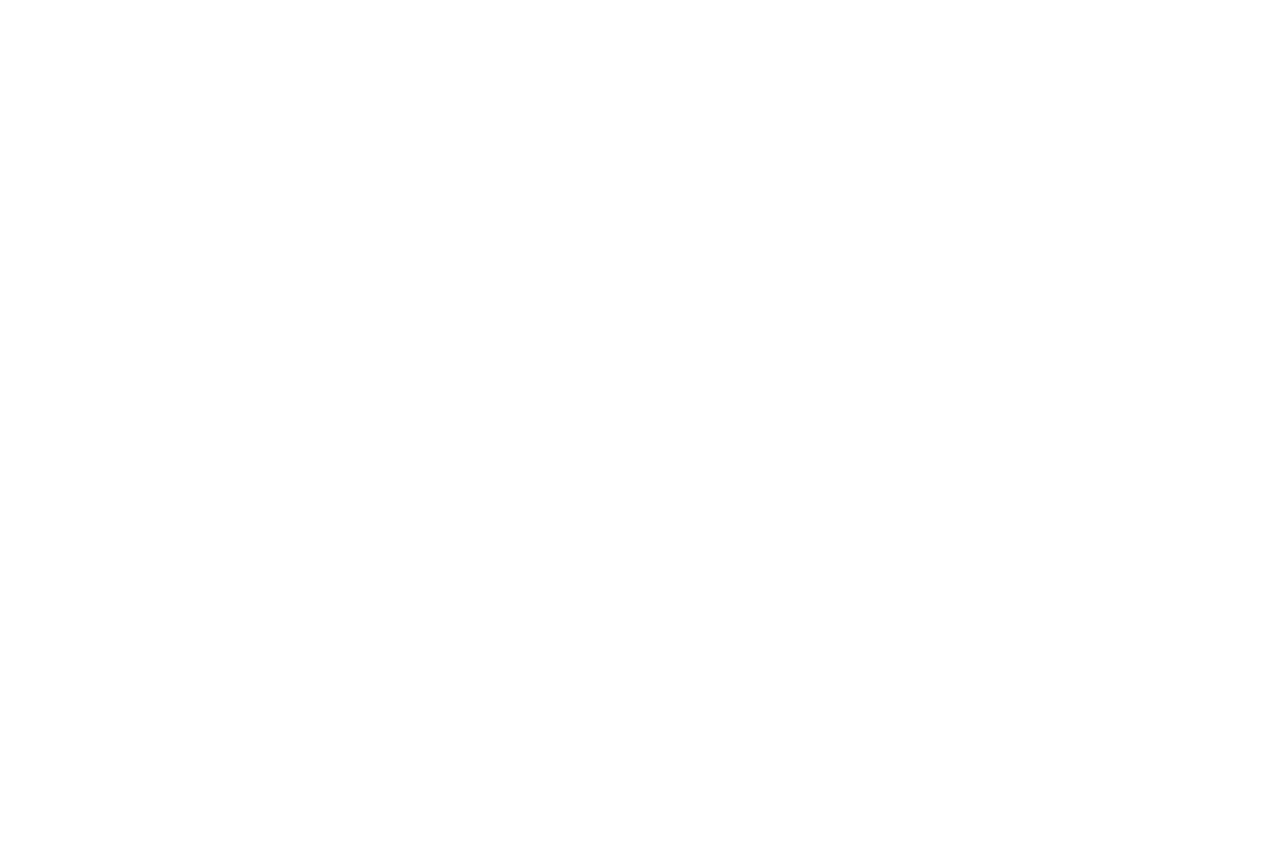
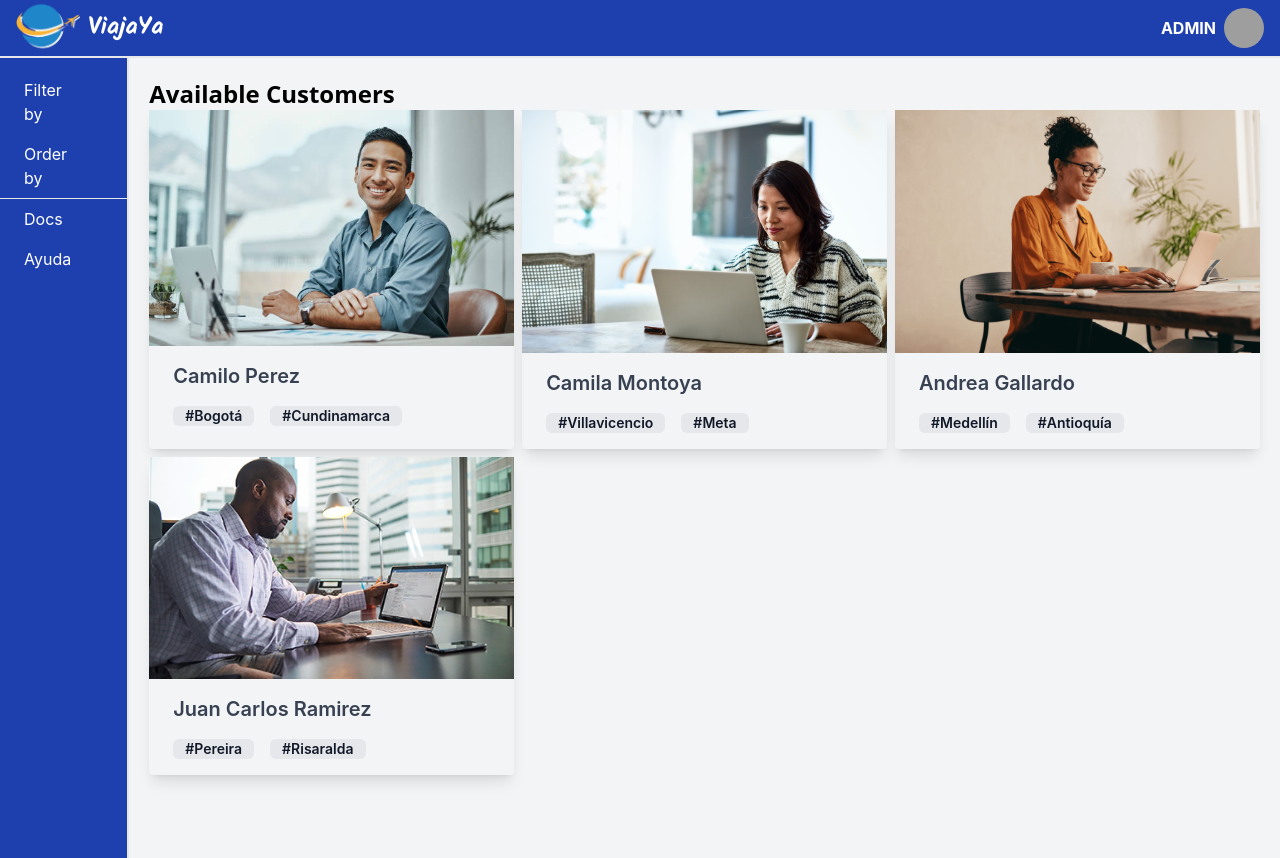
Before and after one commit to coscristian/Agencia-de-Viajes, a React (Create React App) app: page /customers in a window 1280 px wide. Before the commit this address had no page. Before the commit the page ends 800 px from the top, so only its background shows below. Built offline with nearby package versions, Linux system fonts and the light colour scheme; grey boxes are pictures that could not be loaded.

Commit message:
Customers page added

```diff
--- a/src/App.jsx
+++ b/src/App.jsx
@@ -6,6 +6,7 @@
 import Hoteles from 'pages/hoteles';
 import Admins from 'pages/admins';
 import Sellers from 'pages/sellers';
+import Customers from 'pages/customers';
 import {
   BrowserRouter as Router,
   Route,
@@ -24,6 +25,7 @@
                 <Route path="/hoteles" element={<Hoteles />}/>
                 <Route path="/admins" element={<Admins />}/>
                 <Route path="/sellers" element={<Sellers />}/>
+                <Route path="/customers" element={<Customers />}/>
             </Route>
 
             <Route path="/admin_sucursal" element={<SucursalAdmin />}/>
--- /dev/null
+++ b/src/pages/customers.jsx
@@ -0,0 +1,29 @@
+import React from 'react';
+import admin1 from 'media/admin1.png';
+import admin2 from 'media/admin2.jpg';
+import admin3 from 'media/admin3.jpeg';
+import admin4 from 'media/admin4.jpg';
+import SucursalCard from 'components/SucursalCard';
+import Sidebar from 'components/Sidebar';
+
+const Customers = () => {
+  return (
+    <div className='flex flex-row bg-gray-100'>
+        <Sidebar>
+            <li className='py-2 pl-6 pr-14 hover:bg-blue-900 rounded-3xl'>Filter by</li>
+            <li className='py-2 pl-6 pr-14 hover:bg-blue-900 rounded-3xl'>Order by</li>
+        </Sidebar>
+        <div className="flex flex-col mx-5 my-5 w-full">
+            <h2 className="text-2xl font-sans font-bold">Available Customers</h2>
+            <div className="grid grid-cols-3 gap-2">
+                <SucursalCard titulo="Camilo Perez" img={admin4} etiqueta1="Bogotá" etiqueta2="Cundinamarca"/>
+                <SucursalCard titulo="Camila Montoya" img={admin3} etiqueta1="Villavicencio" etiqueta2="Meta"/>
+                <SucursalCard titulo="Andrea Gallardo" img={admin1} etiqueta1="Medellín" etiqueta2="Antioquía"/>
+                <SucursalCard titulo="Juan Carlos Ramirez" img={admin2} etiqueta1="Pereira" etiqueta2="Risaralda"/>
+            </div>
+        </div>
+    </div>
+  );
+}
+
+export default Customers;
--- a/src/pages/index.jsx
+++ b/src/pages/index.jsx
@@ -19,7 +19,9 @@
                         <Link to="/sellers">
                             <li className='py-2 pl-6 pr-14 hover:bg-blue-900 rounded-3xl'>Vendedores</li>
                         </Link>
-                        <li className='py-2 pl-6 pr-14 hover:bg-blue-900 rounded-3xl'>Clientes</li>
+                        <Link to="/customers">
+                            <li className='py-2 pl-6 pr-14 hover:bg-blue-900 rounded-3xl'>Clientes</li>
+                        </Link>
                     </Sidebar>
                 </div>
                 <div className='grid grid-cols-3 w-full py-4 px-4 gap-2 text-center'>
--- a/src/pages/sucursales.jsx
+++ b/src/pages/sucursales.jsx
@@ -7,8 +7,8 @@
     return (
         <div className='flex flex-row bg-gray-100'>
             <Sidebar>
-                <li className='py-2 pl-6 pr-14 hover:bg-blue-900 rounded-3xl'>Filtrar por</li>
-                <li className='py-2 pl-6 pr-14 hover:bg-blue-900 rounded-3xl'>Ordenar por</li>
+                <li className='py-2 pl-6 pr-14 hover:bg-blue-900 rounded-3xl'>Filter by</li>
+                <li className='py-2 pl-6 pr-14 hover:bg-blue-900 rounded-3xl'>Order By</li>
             </Sidebar>
             <div className="flex flex-col mx-5 my-5 w-full">
                 <h2 className="text-2xl font-sans font-bold">Sucursales Disponibles</h2>
```
